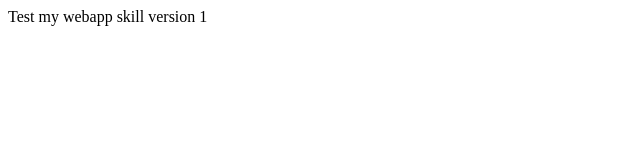
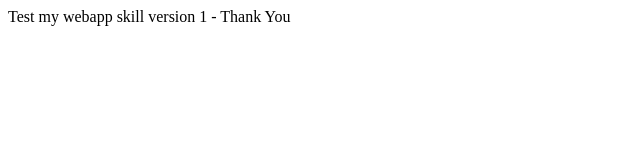
Before and after one commit to dharm-raj/WebappTest, a plain HTML site: page index.html in a window 1280 px wide. Shown: the full height of the page, 0-640 px from the left. Drawn offline with Linux system fonts and the light colour scheme.

Commit message:
Update index.html

```diff
--- a/index.html
+++ b/index.html
@@ -1,5 +1,5 @@
 <html>
 <body>
-Test my webapp skill version 1
+Test my webapp skill version 1 - Thank You
 </body>
 </html>
```
